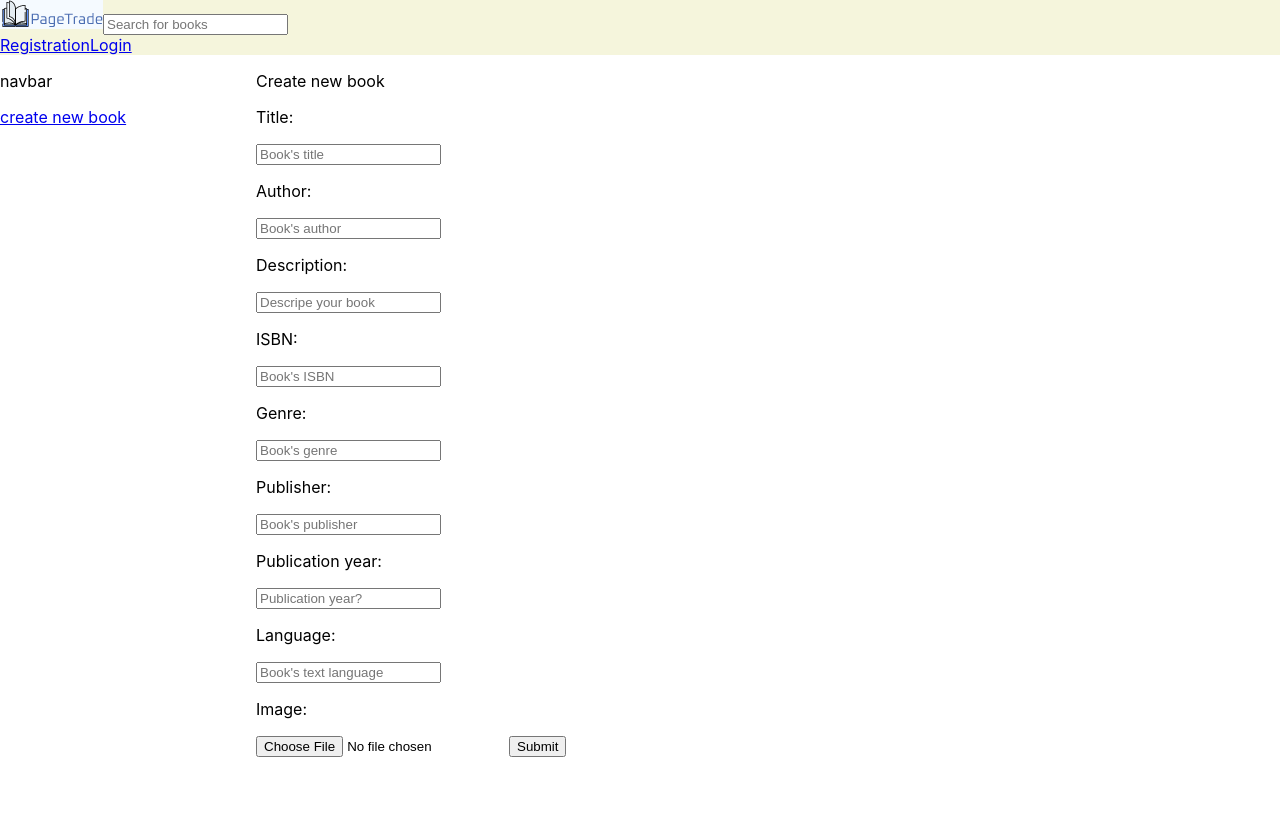
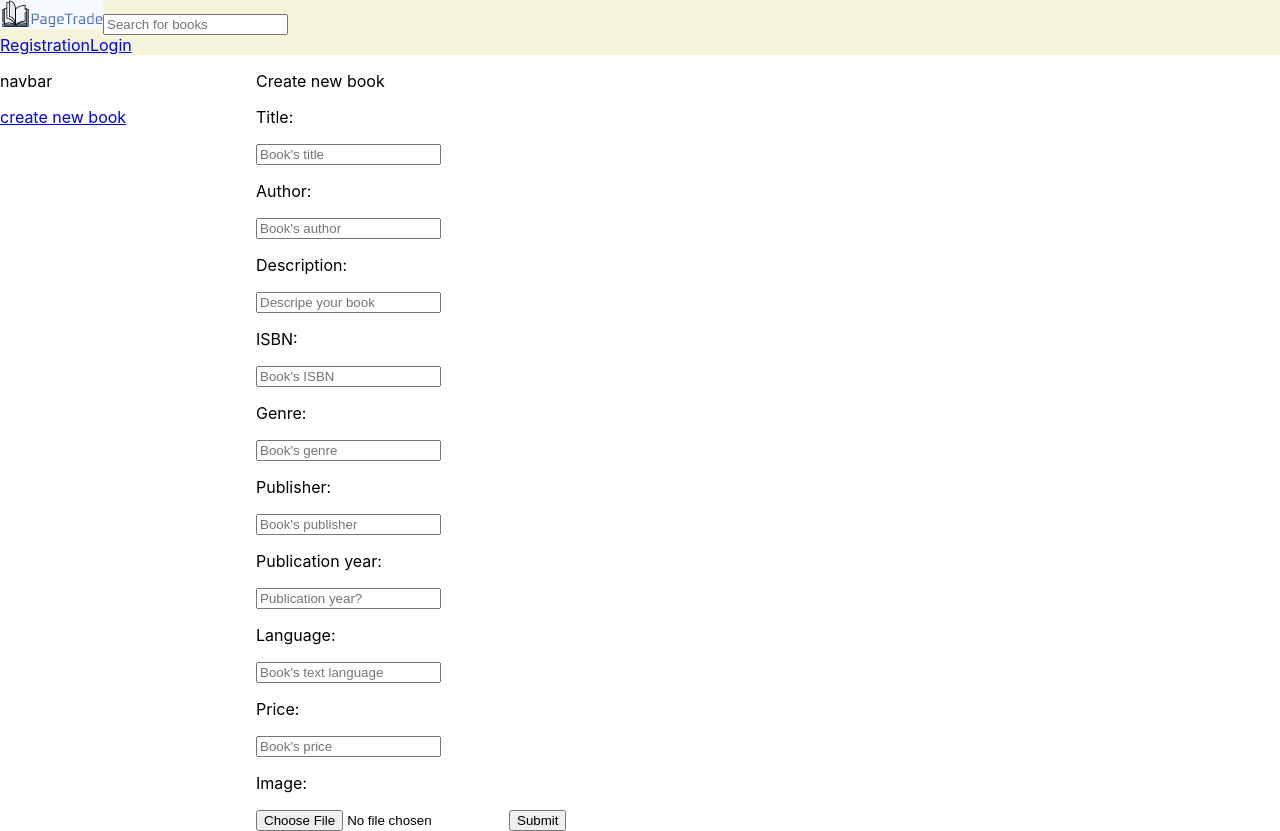
Before and after one commit to TheCukrus/Book_traiding_app, a React (Create React App) app in the folder Frontend/: page /create_new_book in a window 1280 px wide. Before the commit the page ends 800 px from the top, so only its background shows below. Built offline with nearby package versions, Linux system fonts and the light colour scheme; no server answers.

Commit message:
update books creation

```diff
--- a/Frontend/src/components/book/Create_book.jsx
+++ b/Frontend/src/components/book/Create_book.jsx
@@ -20,6 +20,7 @@ const Create_book = ({ user, error, set_error, success_message, set_success_mess
             "publication_year": "",
             "language": "",
             "image": "",
+            "price": ""
         })
     const handle_input_change = (e) =>
     {
@@ -38,7 +39,7 @@ const Create_book = ({ user, error, set_error, success_message, set_success_mess
 
         try
         {
-            const create_book = await axios.post("http://127.0.0.1:80/api/v1/book/",
+            await axios.post("http://127.0.0.1:80/api/v1/book/",
                 {
                     "owner": user.username,
                     "book": input_form
@@ -58,6 +59,7 @@ const Create_book = ({ user, error, set_error, success_message, set_success_mess
                     "publication_year": "",
                     "language": "",
                     "image": "",
+                    "price": ""
                 })
         }
         catch (err)
@@ -174,6 +176,15 @@ const Create_book = ({ user, error, set_error, success_message, set_success_mess
                     required={true}
                 />
 
+                {/*Price*/}
+                <Input
+                    type="text"
+                    name="price"
+                    value={input_form.price}
+                    onChange={handle_input_change}
+                    placeholder="Book's price"
+                />
+
                 {/*Image*/}
                 <Input
                     type="file"
```
